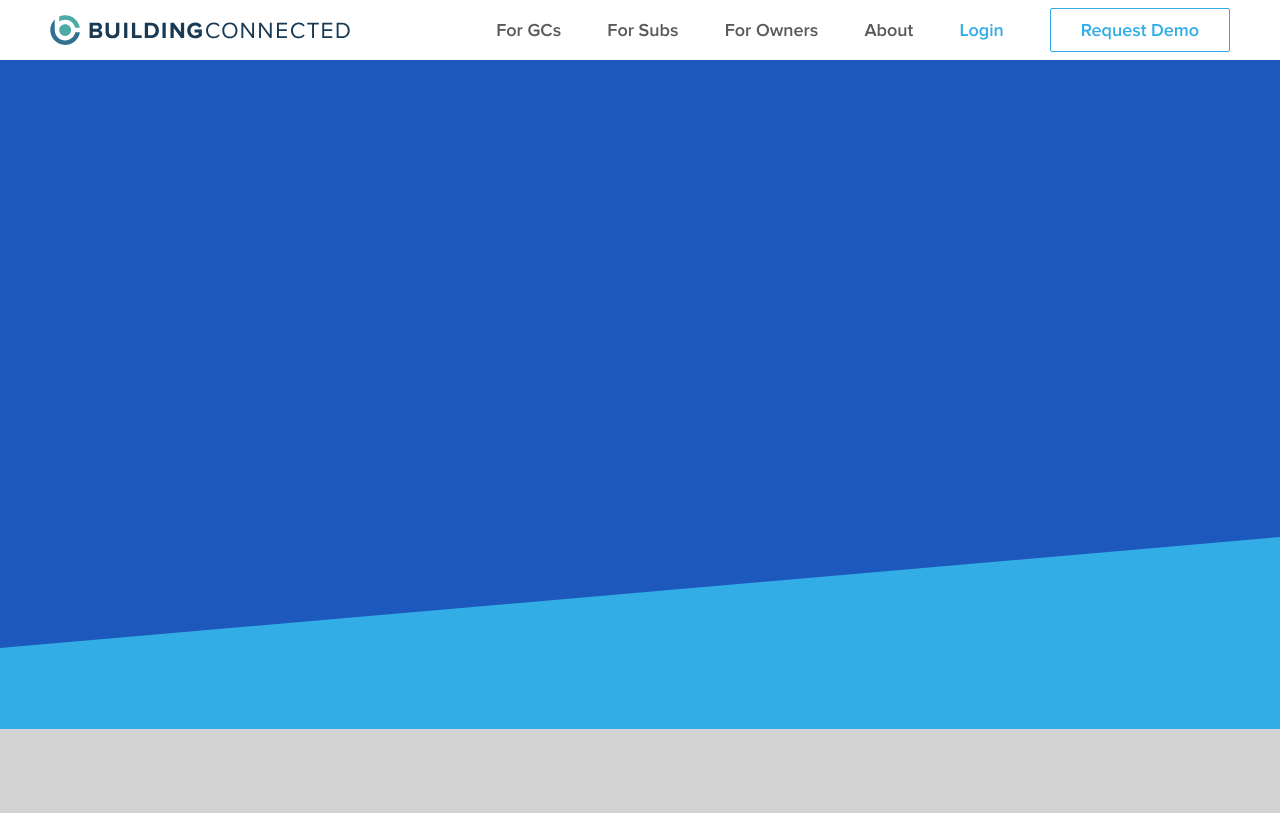
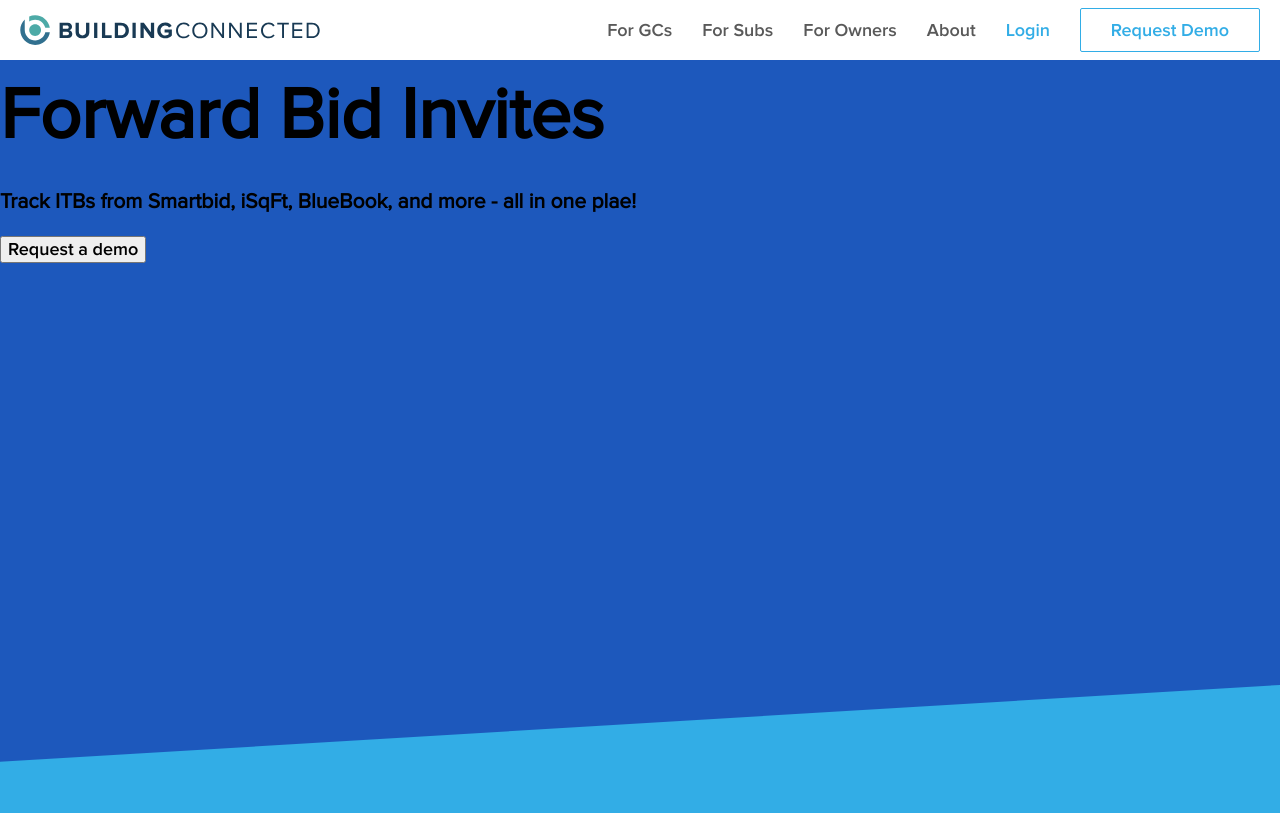
Before and after one commit to k-hub/bc-landing-page, a plain HTML site: page index.html in a window 1280 px wide. Drawn offline with Linux system fonts and the light colour scheme.

Commit message:
Working on hero banner.

```diff
--- a/index.html
+++ b/index.html
@@ -10,11 +10,10 @@
     <header>
         <nav>
             <div class="header-logo">
-                <a href="https://www.buildingconnected.com/">
+                <a href="/">
                     <img class="logo-bc-full" src="assets/logo-bc-full.svg" alt="BuildingConnected">
                     <img class="logo-bc-full-small"src="assets/logo-bc-full-small.svg" alt="BuildingConnected">
                 </a>
-
             </div>
             <div class="header-nav-expanded">
                 <ul class="header-nav">
@@ -24,7 +23,7 @@
                     <li><a class="about" href="https://www.buildingconnected.com/about">About</a></li>
                     <li><a class="login" href="https://app.buildingconnected.com/">Login</a></li>
                 </ul>
-                <button class="header-demo">Request Demo</button>
+                <button class="header-demo-button">Request Demo</button>
             </div>
 
             <div class="header-nav-compact">
@@ -38,15 +37,17 @@
                     <li><a class="login" href="https://app.buildingconnected.com/">Login</a></li>
                 </ul>
             </div>
-            </div>
         </nav>
     </header>
 
     <section class="hero-banner">
         <svg xmlns="http://www.w3.org/2000/svg" viewBox="0 0 800 800" preserveAspectRatio="none">
-          <polygon fill="#32ADE6" points="0,800 -550,780 800,0 800,800"/>
+          <polygon fill="#32ADE6" points="0,800 -500,780 800,0 800,800"/>
         </svg>
-        <!-- <div class="bg-top-layer"></div> -->
+        <h1>Forward Bid Invites</h1>
+        <h3>Track ITBs from Smartbid, iSqFt, BlueBook, and more - all in one plae!</h3>
+        <button class="demo-button">Request a demo</button>
+        <!-- <img class="iphone" src="../assets/iphone.svg" alt="iPhone"> -->
     </section>
     <section class="features"></section>
     <section class="request-demo"></section>
--- a/stylesheets/abstracts/_mixins.scss
+++ b/stylesheets/abstracts/_mixins.scss
@@ -28,13 +28,13 @@
 }
 
 @mixin breakpoint($breakpoint-name) {
-    @if $breakpoint-name == 'large' {
+    @if $breakpoint-name == 'small' {
+        @media only screen and (max-width: 800px) { @content; }
+    }
+    @else if $breakpoint-name == 'medium' {
+        @media only screen and (min-width: 801px) and (max-width: 999px) { @content; }
+    }
+    @else if $breakpoint-name == 'large' {
         @media only screen and (min-width: 1000px) { @content; }
     }
-    @else if $breakpoint-name == 'medium' {
-        @media only screen and (min-width: 800px) and (max-width: 999px) { @content; }
-    }
-    @else if $breakpoint-name == 'small' {
-        @media only screen and (max-width: 801px) { @content; }
-    }
 }
--- a/stylesheets/base/_typography.scss
+++ b/stylesheets/base/_typography.scss
@@ -1,3 +1,8 @@
+//*
+/// Typography variables
+///
+$typography-default-font-size: 18px;
+
 @font-face {
     font-family: "Proxima Nova";
     src: url("fonts/proxima/proximanova-regular-webfont.woff2") format("woff2"),
@@ -12,8 +17,20 @@
 
 html, body {
     font-family: "Proxima Nova";
+    font-size: $typography-default-font-size;
 }
 
 header, button {
     font-family: "Proxima Nova Semibold";
+    font-size: $typography-default-font-size;
 }
+
+h1 {
+    font-size: 72px;
+    margin: 0;
+}
+
+h2 {
+    font-size: 36px;
+    margin: 0;
+}
--- a/stylesheets/layout/_hero-banner.scss
+++ b/stylesheets/layout/_hero-banner.scss
@@ -1,4 +1,5 @@
 $herobanner-height: 41.8125em;
+$herobanner-font-color: $white;
 
 .hero-banner {
     @include breakpoint('small') {
@@ -13,6 +14,6 @@
         position: absolute;
         bottom: 0;
         width: 100vw;
-        height: 15vw;
+        height: 10vw;
     }
 }
--- a/stylesheets/main.scss
+++ b/stylesheets/main.scss
@@ -4,7 +4,7 @@
 @import "base/base.scss";
 @import "base/typography.scss";
 
-@import "layout/nav-bar.scss";
+@import "layout/navbar.scss";
 @import "layout/hero-banner.scss";
 
 header {
```
Also changed, not shown: assets/iphone.svg, stylesheets/css/main.css.
